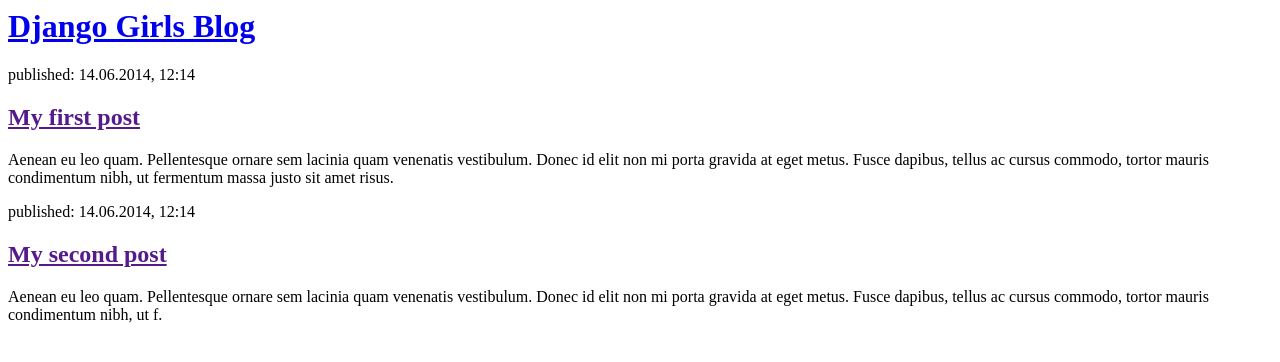
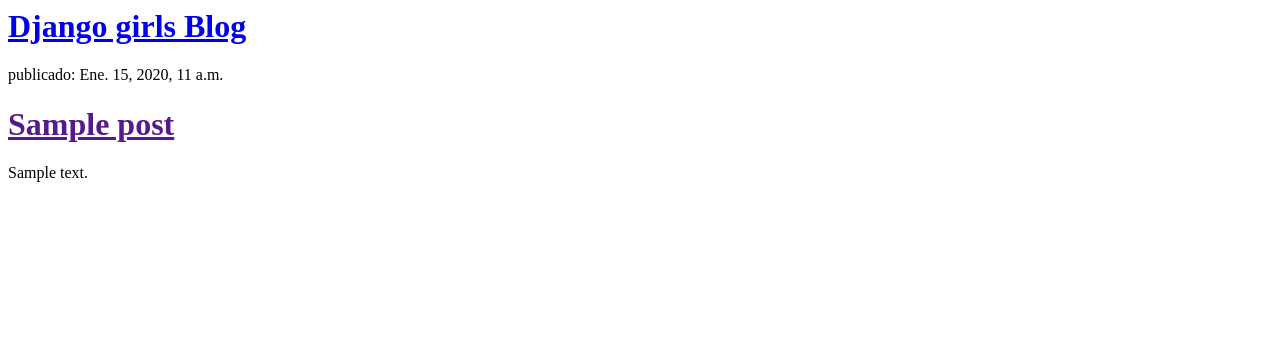
Before and after one commit to eArraez/my-first-blog, a Django app: template blog/templates/blog/post_list.html in a window 1280 px wide. Shown: the top 362 px of the page. Run offline with Django 3.2, Linux system fonts and the light colour scheme; the template is opened without the code that fills it: values that come from a table or form of the project are taken from there, others are empty; tables that the repository leaves empty hold one stand-in row (values such as "Sample post").

Commit message:
Templates modificados para mostrar post desde base de datos

```diff
--- a/blog/templates/blog/post_list.html
+++ b/blog/templates/blog/post_list.html
@@ -1,3 +1,4 @@
+<!--
 <html>
     <head>
         <title>Django Girls blog</title>
@@ -8,15 +9,34 @@
         </div>
 
         <div>
-            <p>published: 14.06.2014, 12:14</p>
+            <p>published: 17.11.2018, 12:00</p>
             <h2><a href="">My first post</a></h2>
             <p>Aenean eu leo quam. Pellentesque ornare sem lacinia quam venenatis vestibulum. Donec id elit non mi porta gravida at eget metus. Fusce dapibus, tellus ac cursus commodo, tortor mauris condimentum nibh, ut fermentum massa justo sit amet risus.</p>
         </div>
 
         <div>
-            <p>published: 14.06.2014, 12:14</p>
+            <p>published: 17.11.2018, 12:14</p>
             <h2><a href="">My second post</a></h2>
             <p>Aenean eu leo quam. Pellentesque ornare sem lacinia quam venenatis vestibulum. Donec id elit non mi porta gravida at eget metus. Fusce dapibus, tellus ac cursus commodo, tortor mauris condimentum nibh, ut f.</p>
         </div>
+
+            {% for post in posts %} {{ post }}{% endfor %}
+
     </body>
 </html>
+-->
+
+<html>
+    <head>
+        <title>Django Girls blog</title>
+    </head>
+    <body>
+        <div>
+            <h1><a href = "/" > Django girls Blog </a></h1>
+        </div>
+            {% for post in posts %}
+            <div><p> publicado: {{ post.published_date }} </p><h1><a href = "" >{{ post.title }} </a></h1><p>{{ post.text|linebreaksbr }} </p></div>
+            {% endfor %}
+    </body>
+
+</html>
--- a/blog/views.py
+++ b/blog/views.py
@@ -1,5 +1,8 @@
 from django.shortcuts import render
+from django.utils import timezone
+from .models import Post
 
 # Create your views here.
 def post_list(request):
-    return render(request, 'blog/post_list.html', {})
+    posts = Post.objects.filter(published_date__lte=timezone.now()).order_by('published_date')
+    return render(request, 'blog/post_list.html', {'posts': posts})
```
